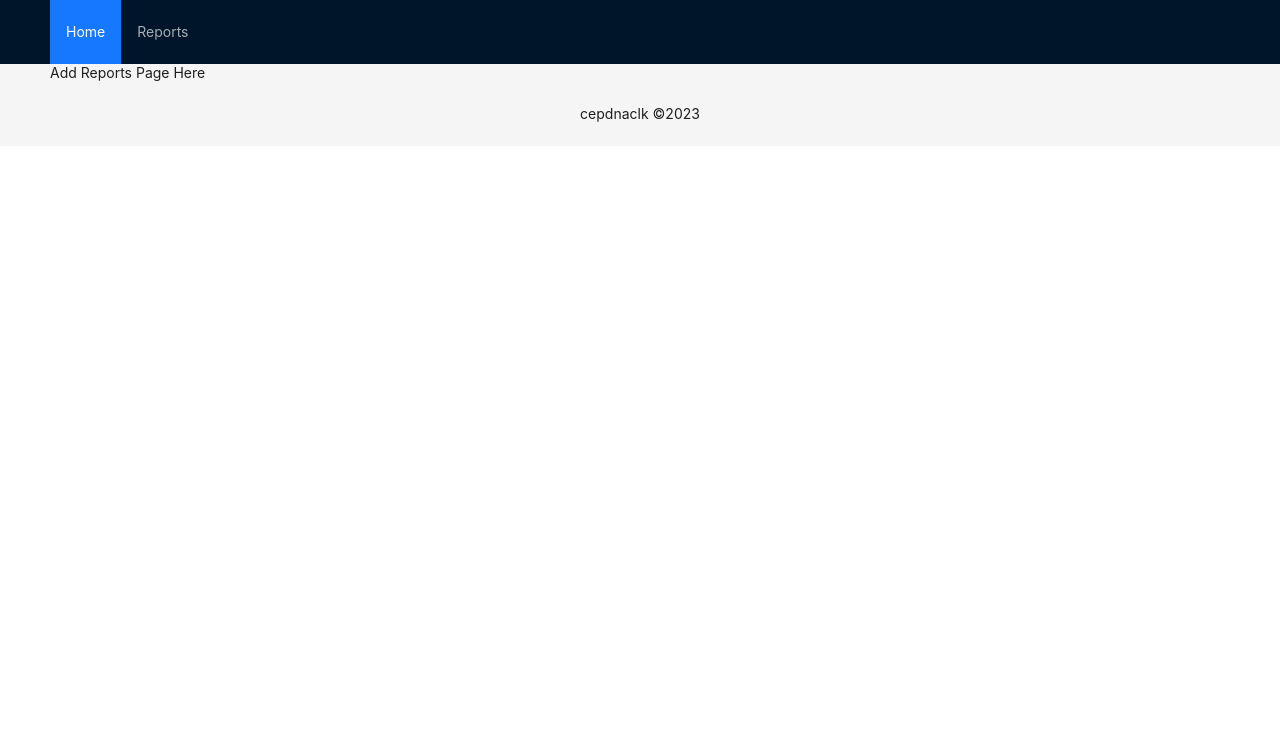
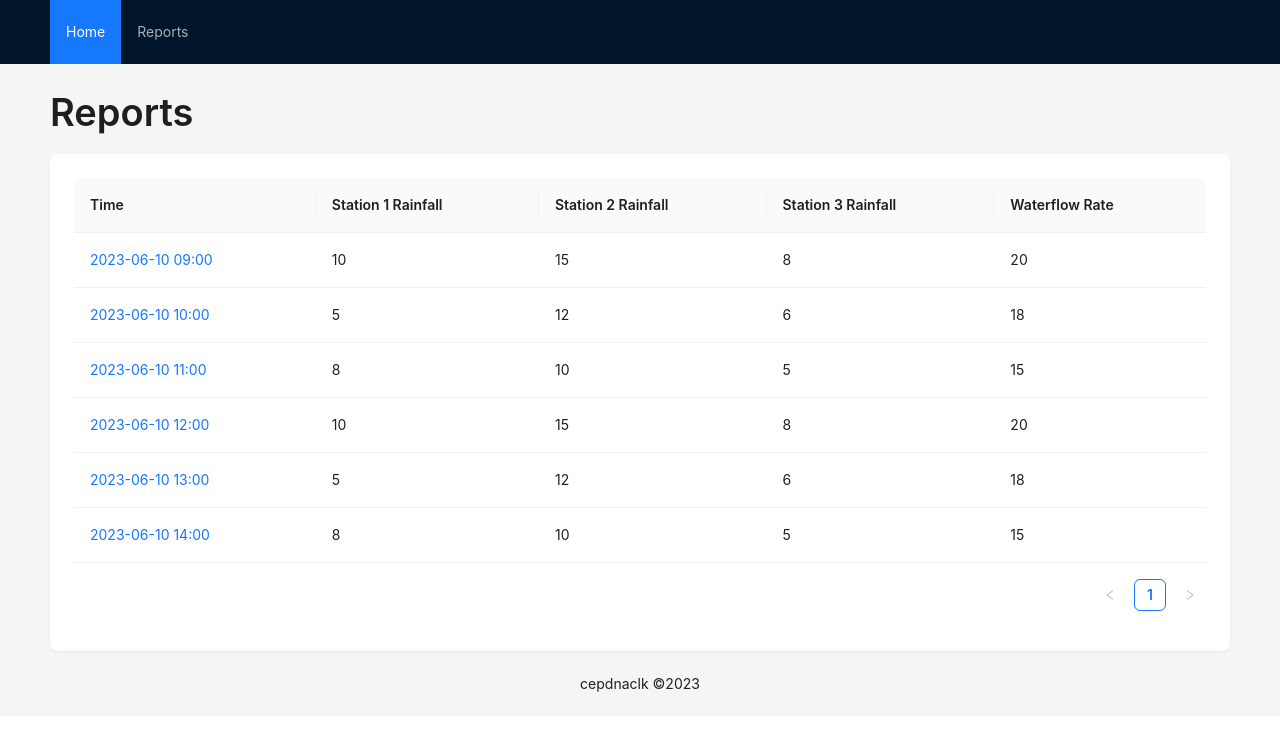
Before and after one commit to cepdnaclk/e18-6sp-Realtime-Flood-Forecast-System, a React (Create React App) app in the folder code/frontend/: page /reports in a window 1280 px wide. Shown: the top 730 px of the page. Built offline with nearby package versions, Linux system fonts and the light colour scheme.

Commit message:
Add Reports page

```diff
--- /dev/null
+++ b/code/frontend/src/components/ReportsTable.tsx
@@ -0,0 +1,99 @@
+import { Space, Table, Tag } from "antd";
+import type { ColumnsType } from "antd/es/table";
+import React, { FC } from "react";
+
+interface DataType {
+  key: string;
+  datetime: string;
+  station1Rainfall: number;
+  station2Rainfall: number;
+  station3Rainfall: number;
+  waterflowRate: number;
+}
+
+const columns: ColumnsType<DataType> = [
+  {
+    title: "Time",
+    dataIndex: "datetime",
+    key: "datetime",
+    render: (text) => <a>{text}</a>,
+  },
+  {
+    title: "Station 1 Rainfall",
+    dataIndex: "station1Rainfall",
+    key: "station1Rainfall",
+  },
+  {
+    title: "Station 2 Rainfall",
+    dataIndex: "station2Rainfall",
+    key: "station2Rainfall",
+  },
+  {
+    title: "Station 3 Rainfall",
+    dataIndex: "station3Rainfall",
+    key: "station3Rainfall",
+  },
+  {
+    title: "Waterflow Rate",
+    dataIndex: "waterflowRate",
+    key: "waterflowRate",
+  },
+];
+
+const data: DataType[] = [
+  {
+    key: "1",
+    datetime: "2023-06-10 09:00",
+    station1Rainfall: 10,
+    station2Rainfall: 15,
+    station3Rainfall: 8,
+    waterflowRate: 20,
+  },
+  {
+    key: "2",
+    datetime: "2023-06-10 10:00",
+    station1Rainfall: 5,
+    station2Rainfall: 12,
+    station3Rainfall: 6,
+    waterflowRate: 18,
+  },
+  {
+    key: "3",
+    datetime: "2023-06-10 11:00",
+    station1Rainfall: 8,
+    station2Rainfall: 10,
+    station3Rainfall: 5,
+    waterflowRate: 15,
+  },
+  // 4 more records
+  {
+    key: "4",
+    datetime: "2023-06-10 12:00",
+    station1Rainfall: 10,
+    station2Rainfall: 15,
+    station3Rainfall: 8,
+    waterflowRate: 20,
+  },
+  {
+    key: "5",
+    datetime: "2023-06-10 13:00",
+    station1Rainfall: 5,
+    station2Rainfall: 12,
+    station3Rainfall: 6,
+    waterflowRate: 18,
+  },
+  {
+    key: "6",
+    datetime: "2023-06-10 14:00",
+    station1Rainfall: 8,
+    station2Rainfall: 10,
+    station3Rainfall: 5,
+    waterflowRate: 15,
+  },
+];
+
+const ReportsTable: FC = () => {
+  return <Table columns={columns} dataSource={data} />;
+};
+
+export default ReportsTable;
--- /dev/null
+++ b/code/frontend/src/pages/Reports.tsx
@@ -0,0 +1,21 @@
+import { Card, Col, Row } from "antd";
+import Title from "antd/es/typography/Title";
+import { FC } from "react";
+import ReportsTable from "../components/ReportsTable";
+
+const Reports: FC = () => {
+  return (
+    <div>
+      <Title>Reports</Title>
+      <Row gutter={16}>
+        <Col span={24}>
+          <Card bordered={false}>
+            <ReportsTable />
+          </Card>
+        </Col>
+      </Row>
+    </div>
+  );
+};
+
+export default Reports;
```
Also changed, not shown: code/frontend/src/App.tsx (+5 -12 lines).
